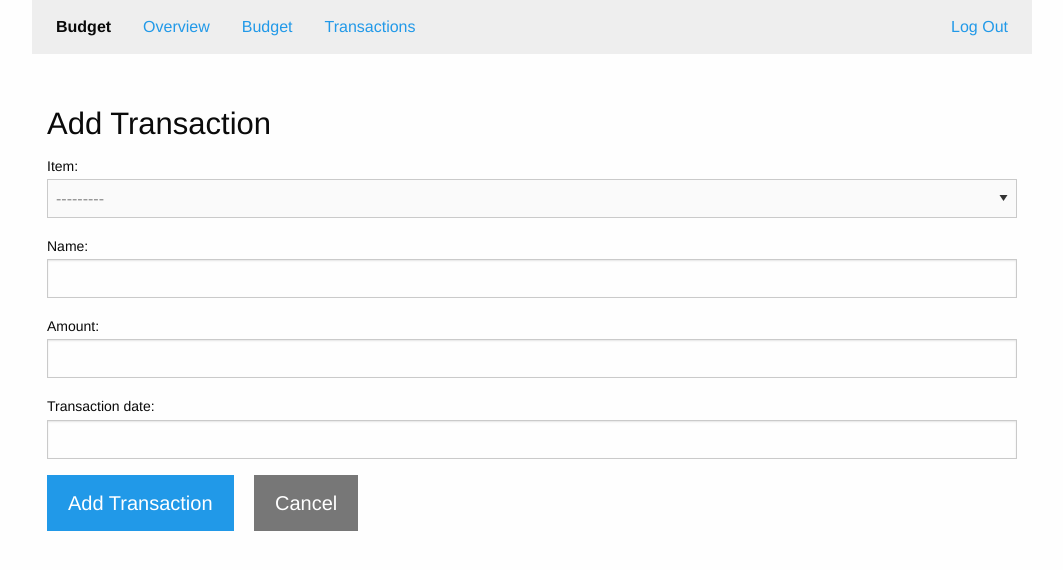
After one commit to awkweb/Wilbur, a Django app: page /budget/add-transaction/ in a window 1280 px wide. The commit adds this page. Shown: the top 570 px of the page, without its empty margins (108-1171 px from the left). Run offline with Django 3.2, Linux system fonts and the light colour scheme; data that the repository does not hold is empty.

Commit message:
Implement add, edit, delete, and paginate transactions.

```diff
--- /dev/null
+++ b/budget/forms.py
@@ -0,0 +1,14 @@
+from django import forms
+from django.forms.widgets import DateTimeInput
+
+from .models import Item
+
+
+class AddTransactionForm(forms.Form):
+    error_css_class = 'error'
+    required_css_class = 'required'
+
+    item = forms.ModelChoiceField(queryset=Item.objects.all())
+    name = forms.CharField(label='Name', max_length=100)
+    amount = forms.DecimalField(min_value=0, max_digits=10, decimal_places=2)
+    transaction_date = forms.DateTimeField(widget=DateTimeInput(attrs={'type': 'datetime'}))
--- a/budget/models.py
+++ b/budget/models.py
@@ -21,7 +21,7 @@ class Budget(models.Model):
             transactions = item.get_transactions()
             for transaction in transactions:
                 transaction_list.append(transaction)
-        return transaction_list
+        return sorted(transaction_list, reverse=True, key=lambda t: t.transaction_date)
 
     def get_sum_transactions(self):
         items = self.get_items()
--- /dev/null
+++ b/budget/templates/budget/add-transaction.html
@@ -0,0 +1,30 @@
+{% extends 'base.html' %}
+
+{% block title %}Budget - Add Transaction{% endblock %}
+{% block content %}
+
+{% include 'navbar.html' %}
+
+
+<br>
+<br>
+
+<div class="row">
+    <div class="small-10 small-centered columns">
+        <h3>Add Transaction</h3>
+    </div>
+</div>
+
+<div class="row">
+    <div class="small-10 small-centered columns">
+        <form method="post" action="{% url 'budget:add-transaction' %}">
+            {% csrf_token %}
+            {{ form }}
+            <input type="submit" value="Add Transaction" class="large button" />
+            <a class="secondary large button" href="{% url 'budget:transactions' %}">Cancel</a>
+        </form>
+    </div>
+</div>
+
+<br>
+{% endblock %}
--- a/budget/templates/budget/navbar.html
+++ b/budget/templates/budget/navbar.html
@@ -6,7 +6,6 @@
                 <li><a href="{% url 'budget:overview' %}">Overview</a></li>
                 <li><a href="{% url 'budget:budget' %}">Budget</a></li>
                 <li><a href="{% url 'budget:transactions' %}">Transactions</a></li>
-                <li><a href="#">Add Transaction</a></li>
             </ul>
         </div>
         <div class="top-bar-right">
--- a/budget/templates/budget/overview.html
+++ b/budget/templates/budget/overview.html
@@ -48,7 +48,7 @@
             <h4 class="subheader float-left">Recent transactions</h4>
 
             <div class="small button-group float-right">
-                <a href="#" class="hollow button">Add transaction</a>
+                <a href="{% url 'budget:add-transaction' %}" class="hollow button">Add transaction</a>
                 <a href="{% url 'budget:transactions' %}" class="hollow button">View transactions</a>
             </div>
         </div>
@@ -69,7 +69,7 @@
             <tbody>
             {% for transaction in transactions %}
             <tr>
-                <td>{{ transaction.transaction_date }}</td>
+                <td><a href="{% url 'budget:edit-transaction' transaction.id %}">{{ transaction.transaction_date }}</a></td>
                 <td>{{ transaction.item.type.name }}</td>
                 <td>{{ transaction.amount }}</td>
                 <td>{{ transaction.name }}</td>
--- a/budget/urls.py
+++ b/budget/urls.py
@@ -19,8 +19,11 @@ from . import views
 
 urlpatterns = [
     url(r'^$', views.IndexView.as_view(), name='overview'),
-    url(r'^budget$', views.BudgetView.as_view(), name='budget'),
-    url(r'^transactions', views.TransactionsView.as_view(), name='transactions'),
+    url(r'^budget/$', views.BudgetView.as_view(), name='budget'),
+    url(r'^transactions/', views.TransactionsView.as_view(), name='transactions'),
+    url(r'^add-transaction/', views.add_transaction, name='add-transaction'),
+    url(r'^edit-transaction/(?P<transaction_id>[0-9]+)', views.edit_transaction, name='edit-transaction'),
+    url(r'^delete-transaction/(?P<transaction_id>[0-9]+)', views.delete_transaction, name='delete-transaction'),
     url(r'^login/$', views.login_user, name='login'),
     url(r'^logout/$', views.logout_user, name='logout'),
 ]
--- a/budget/views.py
+++ b/budget/views.py
@@ -1,9 +1,12 @@
-from django.shortcuts import render, redirect
+from django.shortcuts import render, redirect, render_to_response
 from django.contrib.auth import authenticate, login, logout
 from django.contrib.auth.models import User
 from django.views.generic.base import TemplateView
+from django.utils.timezone import now
+from django.core.paginator import Paginator, EmptyPage, PageNotAnInteger
 
-from budget.models import Budget
+from .models import Budget, Transaction, Item
+from .forms import AddTransactionForm
 
 
 class IndexView(TemplateView):
@@ -41,10 +44,80 @@ class TransactionsView(TemplateView):
         user_id = request.session['_auth_user_id']
         user = User.objects.get(pk=user_id)
         budget = Budget.objects.get(user=user)
-        transactions = budget.get_transactions()
-        return render(request, 'budget/transactions.html', {
+
+        transaction_list = budget.get_transactions()
+        paginator = Paginator(transaction_list, 10)
+
+        page = request.GET.get('page')
+        try:
+            transactions = paginator.page(page)
+        except PageNotAnInteger:
+            transactions = paginator.page(1)
+        except EmptyPage:
+            transactions = paginator.page(paginator.num_pages)
+
+        return render_to_response('budget/transactions.html', {
             'transactions': transactions,
         })
+
+
+def add_transaction(request):
+    if request.method == 'POST':
+        form = AddTransactionForm(request.POST)
+        if form.is_valid():
+            item = form.cleaned_data['item']
+            name = form.cleaned_data['name']
+            amount = form.cleaned_data['amount']
+            transaction_date = form.cleaned_data['transaction_date']
+            creation_date = now()
+            transaction = Transaction(item=item, name=name, amount=amount, transaction_date=transaction_date,
+                                      creation_date=creation_date)
+            transaction.save()
+            return redirect('budget:transactions')
+    else:
+        form = AddTransactionForm()
+        return render(request, 'add-transaction.html', {
+            'form': form,
+        })
+
+
+def edit_transaction(request, transaction_id):
+    transaction = Transaction.objects.get(pk=transaction_id)
+    data = {
+        'item': transaction.item.id,
+        'name': transaction.name,
+        'amount': transaction.amount,
+        'transaction_date': transaction.transaction_date,
+    }
+    if request.method == 'POST':
+        form = AddTransactionForm(request.POST, initial=data)
+        if form.is_valid():
+            if form.has_changed():
+                for field in form.changed_data:
+                    cleaned_data = form.cleaned_data[field]
+                    if field == 'item':
+                        print("item")
+                        transaction.item = cleaned_data
+                    elif field == 'name':
+                        transaction.name = cleaned_data
+                    elif field == 'amount':
+                        transaction.amount = cleaned_data
+                    elif field == 'transaction_date':
+                        transaction.transaction_date = cleaned_data
+                transaction.save()
+            return redirect('budget:transactions')
+    else:
+        form = AddTransactionForm(data)
+        return render(request, 'edit-transaction.html', {
+            'form': form,
+            'transaction_id': transaction.id,
+        })
+
+
+def delete_transaction(request, transaction_id):
+    transaction = Transaction.objects.get(pk=transaction_id)
+    transaction.delete()
+    return redirect('budget:transactions')
 
 
 def login_user(request):
```
Also changed, not shown: budget/templates/budget/edit-transaction.html (added, +31 -0 lines), budget/templates/budget/transactions.html (+30 -1 lines).
